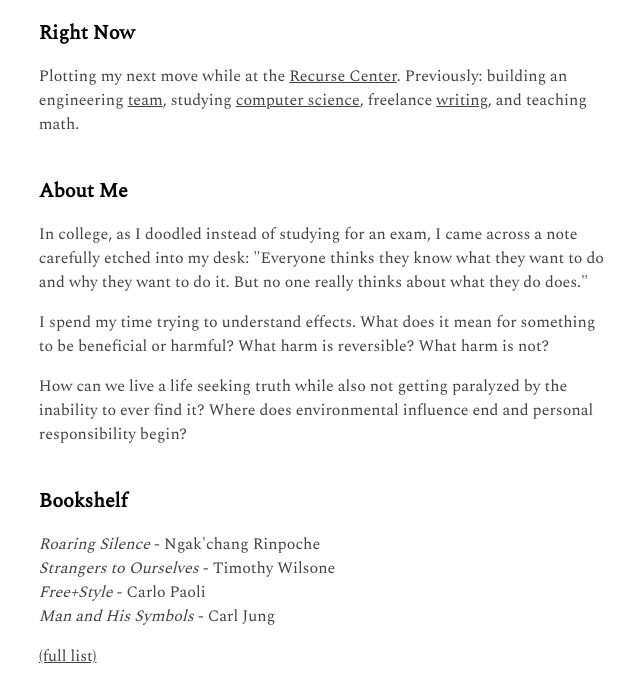
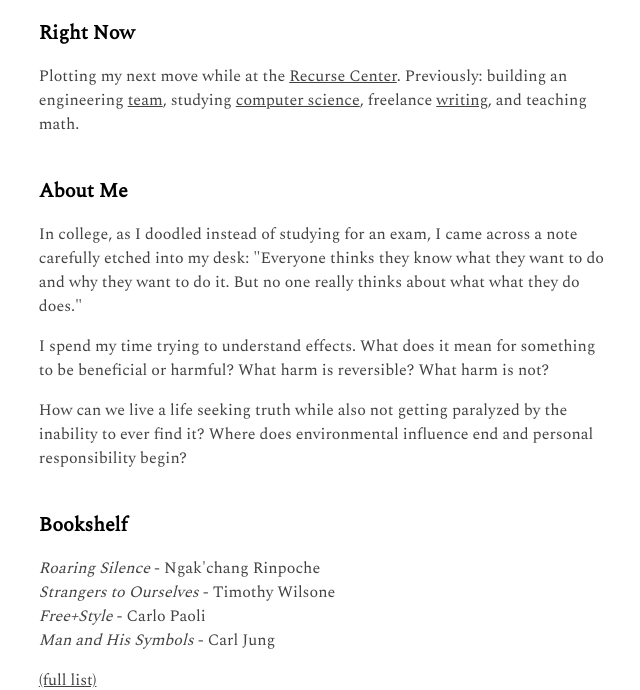
Before and after one commit to ammarm08/ammarm08.github.io, a plain HTML site: page index.html in a window 1280 px wide. Shown: the part 116-806 px from the top of the page, without its empty margins (222-862 px from the left). Drawn offline with nearby package versions, Linux system fonts and the light colour scheme.

Commit message:
october: typo

```diff
--- a/index.html
+++ b/index.html
@@ -47,7 +47,7 @@
           <p>In college, as I doodled instead of studying for an exam,
               I came across a note carefully etched into my desk:
               "Everyone thinks they know what they want to do and why they
-              want to do it. But no one really thinks about what they do does."
+              want to do it. But no one really thinks about what what they do does."
           </p>
           <p>
             I spend my time trying to understand effects. What does it mean for
```
